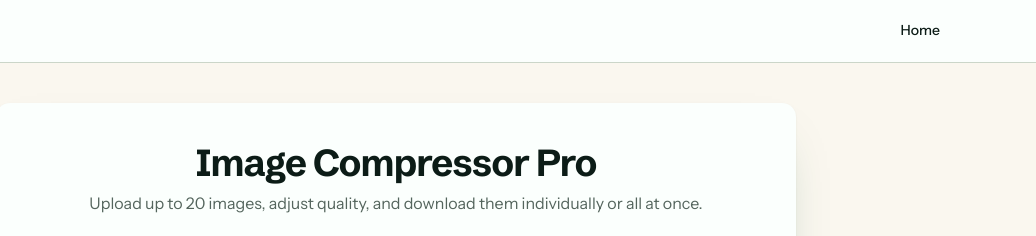
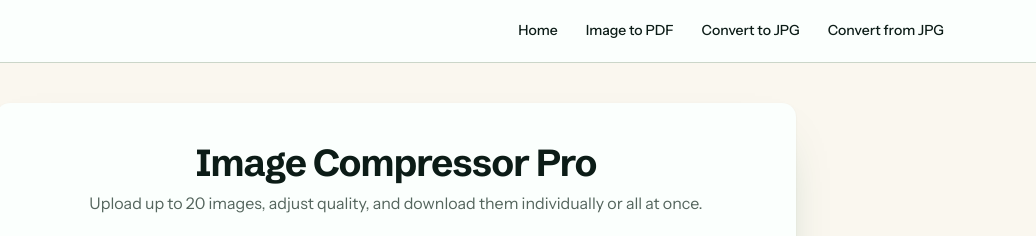
Before and after one commit to madhurimondal89/image-compressor-app, a website: page public/index.html in a window 1280 px wide. Shown: the top 236 px of the page, 244-1280 px from the left. Drawn offline with nearby package versions, Linux system fonts and the light colour scheme.

Commit message:
feat: add Image to PDF, Convert to JPG, and Convert from JPG links to header

```diff
--- a/public/index.html
+++ b/public/index.html
@@ -112,8 +112,11 @@
             <a href="/" class="logo">
                 <img src="logo.png" alt="ImageCompress Logo">
             </a>
-            <nav class="main-nav">
-                <a href="https://www.imagecompress.in/" target="_blank">Home</a>
+            <nav class="main-nav" aria-label="Main Navigation">
+                <a href="https://www.imagecompress.in/" target="_blank" rel="noopener noreferrer">Home</a>
+                <a href="https://image-to-pdf.imagecompress.in/" target="_blank" rel="noopener noreferrer">Image to PDF</a>
+                <a href="https://convert-to-jpg.imagecompress.in/" target="_blank" rel="noopener noreferrer">Convert to JPG</a>
+                <a href="https://convert-from-jpg.imagecompress.in/" target="_blank" rel="noopener noreferrer">Convert from JPG</a>
             </nav>
         </div>
     </header>
--- a/public/style.css
+++ b/public/style.css
@@ -33,8 +33,10 @@ body {
     max-width: 1120px;
     margin: 0 auto;
     display: flex;
+    flex-wrap: wrap;
     justify-content: space-between;
     align-items: center;
+    gap: var(--space-sm);
 }
 
 .logo {
@@ -47,14 +49,22 @@ body {
     width: auto;
 }
 
+.main-nav {
+    display: flex;
+    flex-wrap: wrap;
+    align-items: center;
+    gap: var(--space-2xs);
+}
+
 .main-nav a {
     display: inline-block;
-    padding: var(--space-xs) var(--space-md);
+    padding: var(--space-xs) var(--space-sm);
     text-decoration: none;
     color: var(--color-ink);
     font-family: var(--font-body);
     font-weight: 500;
     font-size: var(--text-sm);
+    white-space: nowrap;
     border-radius: var(--radius-input);
     transition: background-color var(--dur-micro) var(--ease-out), color var(--dur-micro) var(--ease-out);
 }
```
